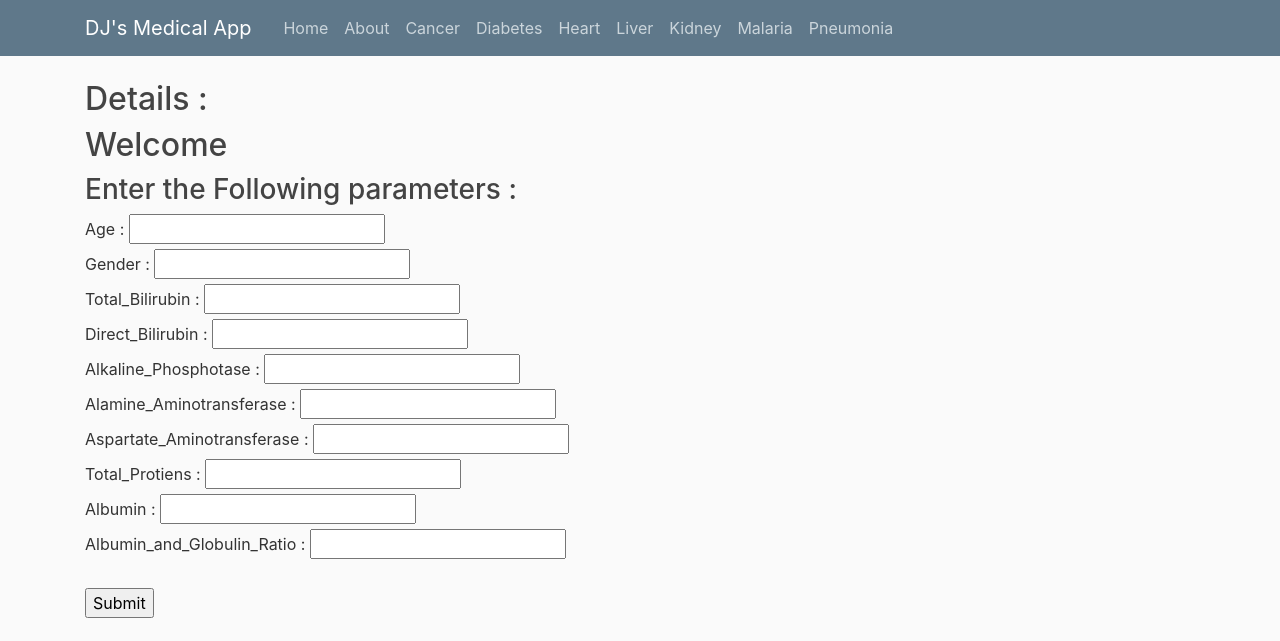
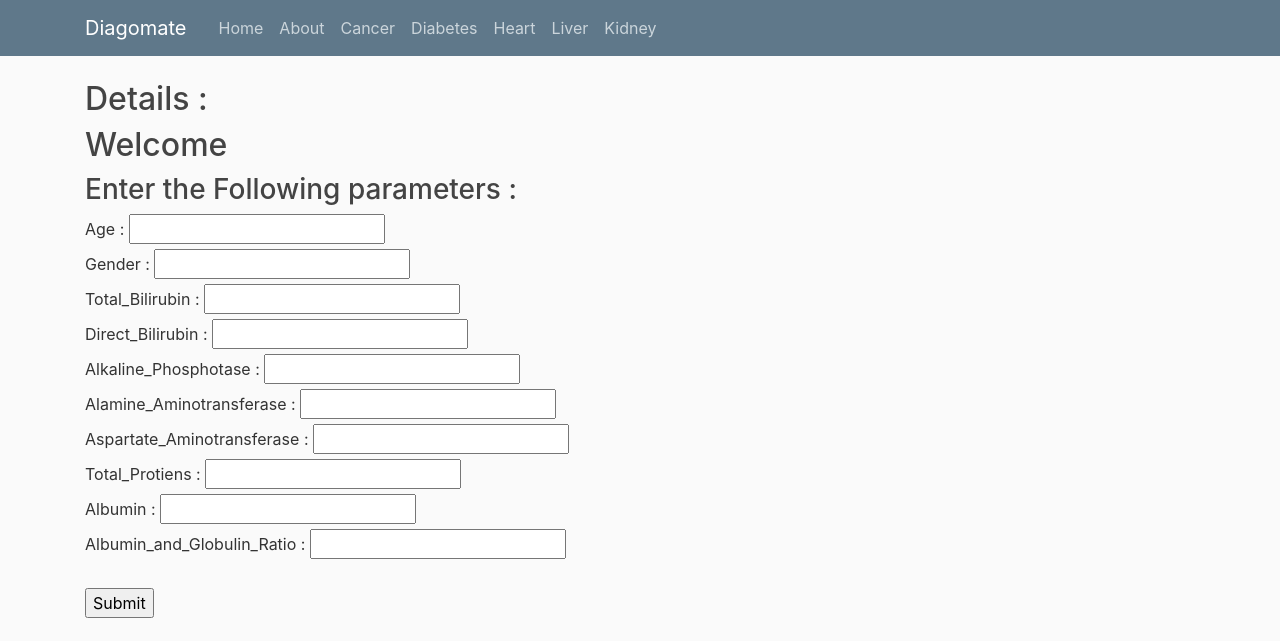
Before and after one commit to Jaybagrecha/Medical_app, a Flask app: page /liver in a window 1280 px wide. Shown: the top 641 px of the page. Run offline with Flask 2, Linux system fonts and the light colour scheme; some libraries are stand-ins or nearby versions.

Commit message:
Update liver.html

```diff
--- a/template/liver.html
+++ b/template/liver.html
@@ -26,7 +26,7 @@
     <header class="site-header">
   <nav class="navbar navbar-expand-md navbar-dark bg-steel fixed-top">
     <div class="container">
-      <a class="navbar-brand mr-4" href="/">DJ's Medical App</a>
+      <a class="navbar-brand mr-4" href="/">Diagomate</a>
       <button class="navbar-toggler" type="button" data-toggle="collapse" data-target="#navbarToggle" aria-controls="navbarToggle" aria-expanded="false" aria-label="Toggle navigation">
         <span class="navbar-toggler-icon"></span>
       </button>
@@ -39,9 +39,8 @@
           <a class="nav-item nav-link" href="/heart">Heart</a>
           <a class="nav-item nav-link" href="/liver">Liver</a>
           <a class="nav-item nav-link" href="/kidney">Kidney</a>
-           <a class="nav-item nav-link" href="/Malaria">Malaria</a>
-           <a class="nav-item nav-link" href="/Pneumonia">Pneumonia</a>
-        </div>
+
+	</div>
         <!-- Navbar Right Side
         <div class="navbar-nav">
           <a class="nav-item nav-link" href="/login">Login</a>
```
